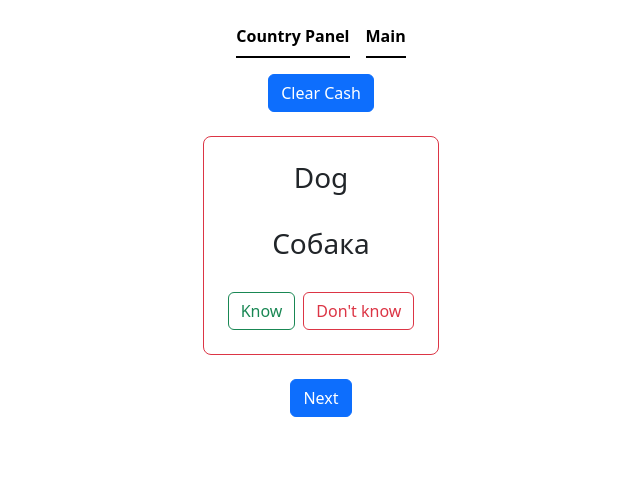
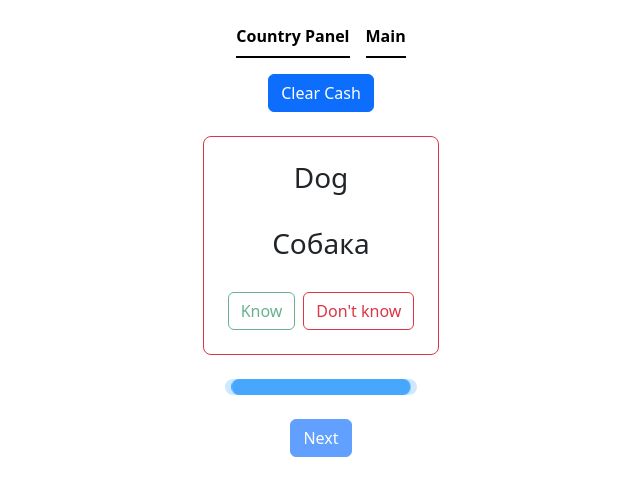
Before and after one commit to Tortik217/EnglishCards_React, a React (Vite) app: page / in a window 1280 px wide. Both pictures are taken after a click on the button "Don't know". Shown: the top 496 px of the page, without its empty margins (319-959 px from the left). Built offline with nearby package versions, Linux system fonts and the light colour scheme.

Commit message:
add progress bar

```diff
--- a/src/routes/pages/components/Card/Card.jsx
+++ b/src/routes/pages/components/Card/Card.jsx
@@ -1,6 +1,6 @@
 import { setToKnownStorage } from "@/data/forStorage";
 
-function Card({ word, translate, nextCard, choice, onChoice }) {
+function Card({ word, translate, nextCard, choice, onChoice, isDisabled }) {
   function handleKnowClick() {
     setToKnownStorage(word);
     onChoice(word, "know");
@@ -32,7 +32,7 @@ function Card({ word, translate, nextCard, choice, onChoice }) {
         </div>
       )}
       <div className="buttonForm d-flex gap-2">
-        <button className="btn btn-outline-success" onClick={handleKnowClick}>
+        <button className="btn btn-outline-success" onClick={handleKnowClick} disabled={isDisabled}>
           Know
         </button>
         <button
--- a/src/routes/pages/components/EngCardsPanel/EngCardsPanel.css
+++ b/src/routes/pages/components/EngCardsPanel/EngCardsPanel.css
@@ -0,0 +1,26 @@
+.loader {
+  width: 12em;
+  height: 1em;
+  border-radius: 8px;
+  background-color: #47a7ff44;
+}
+
+.loader div {
+  height: 100%;
+  width: 100%;
+  border-radius: 8px;
+  background-color: #47a7ff;
+  animation: width7435 3s linear infinite;
+  transition: all;
+}
+
+@keyframes width7435 {
+  from {
+    /*width: 0;*/
+    transform: scaleX(0);
+  }
+
+  to {
+    transform: scaleX(1);
+  }
+}
--- a/src/routes/pages/components/EngCardsPanel/EngCardsPanel.jsx
+++ b/src/routes/pages/components/EngCardsPanel/EngCardsPanel.jsx
@@ -1,5 +1,6 @@
 import React, { useState } from "react";
 import Card from "../Card/Card";
+import "@/routes/pages/components/EngCardsPanel/EngCardsPanel.css";
 import { useLoaderData } from "react-router-dom";
 import { clearCash } from "@/data/forStorage";
 
@@ -12,12 +13,16 @@ function EndCardsPanel() {
     return (
       <div className="wrapper d-flex flex-column align-items-center gap-4">
         <h3>🎉 Все слова выучены!</h3>
-        <button onClick={clearCash} className="btn btn-primary">Clear Cache</button>
+        <button onClick={clearCash} className="btn btn-primary">
+          Clear Cache
+        </button>
       </div>
     );
   }
 
   const currentWord = words[currentIndex];
+
+    const isDisabled = currentWord.choice === 'dont' ? true : false
 
   function nextCard() {
     setCurrentIndex((prevIndex) =>
@@ -54,8 +59,15 @@ function EndCardsPanel() {
         nextCard={nextCard}
         choice={currentWord.choice}
         onChoice={handleChoice}
+        isDisabled={isDisabled}
       />
-      <button onClick={nextCard} className="btn btn-primary">
+      {currentWord.choice === "dont" && (
+        <div class="loader">
+          <div></div>
+        </div>
+      )}
+
+      <button onClick={nextCard} className="btn btn-primary" disabled={isDisabled}>
         Next
       </button>
     </div>
```
